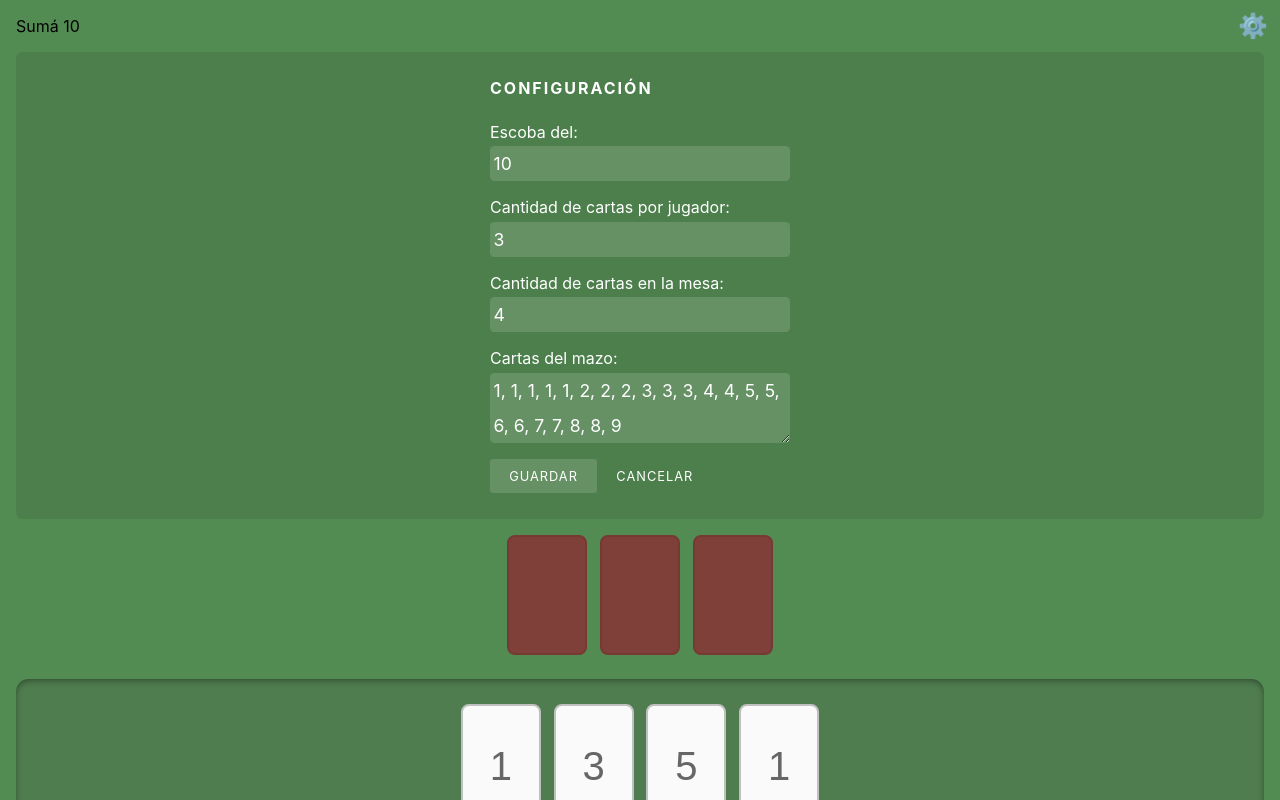
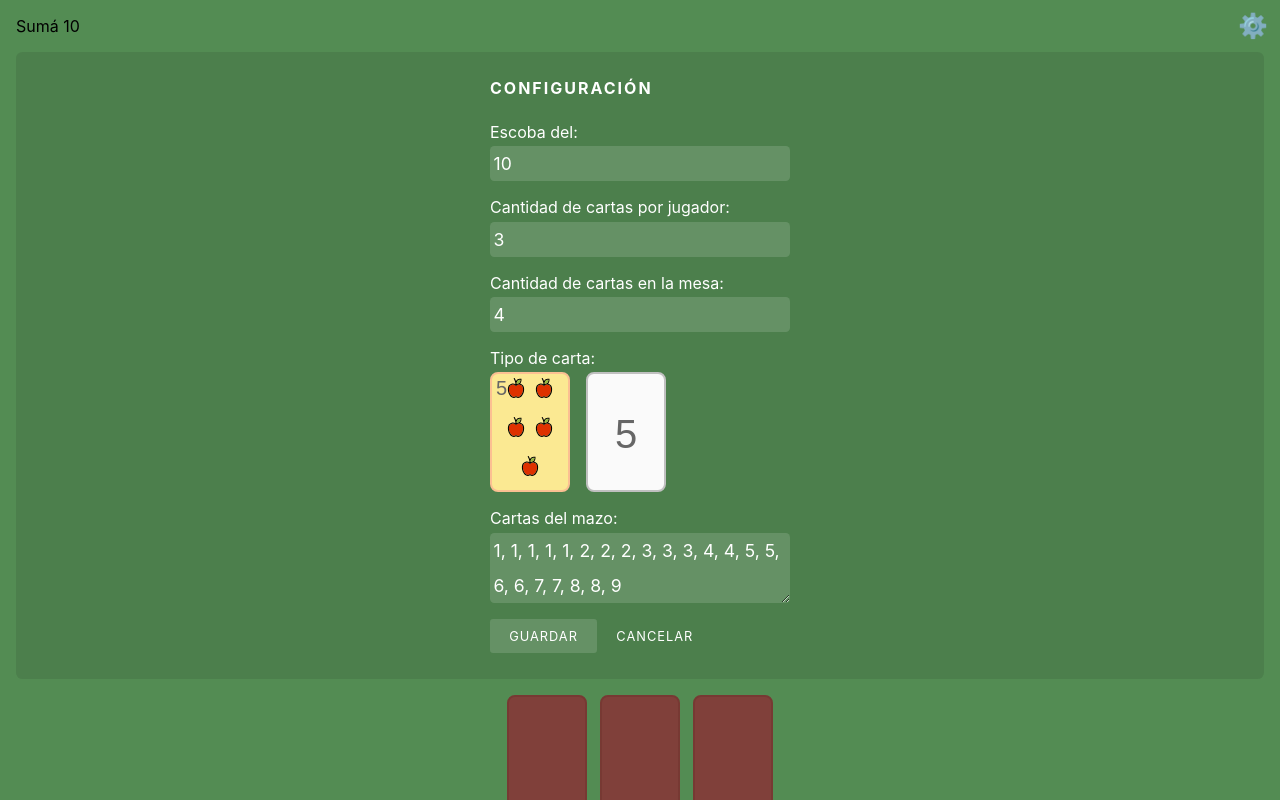
Before and after one commit to pablen/divisores, a React (Create React App) app: page / in a window 1280 px wide. Both pictures are taken after a click on the button "Configuración". Shown: the top 800 px of the page. Built offline with nearby package versions, Linux system fonts and the light colour scheme.

Commit message:
Add support for "image" card type

```diff
--- a/src/App.js
+++ b/src/App.js
@@ -99,6 +99,7 @@ function App() {
               dispatch({ type: 'table card selected', payload: i })
             }
             value={card}
+            type={state.config.cardType}
             key={`tableCard-${i}-${card}`}
           />
         ))}
@@ -126,6 +127,7 @@ function App() {
                 dispatch({ type: 'player card selected', payload: i })
               }
               value={card}
+              type={state.config.cardType}
               key={`playerCard-${i}-${card}`}
             />
           ))}
--- /dev/null
+++ b/src/components/Apple.js
@@ -0,0 +1,42 @@
+import React from 'react'
+
+export default function Apple() {
+  return (
+    <svg
+      xmlnsXlink="http://www.w3.org/1999/xlink"
+      xmlSpace="preserve"
+      viewBox="0 0 297.256 297.256"
+      version="1.1"
+      xmlns="http://www.w3.org/2000/svg"
+    >
+      <path
+        fill="#DE3100"
+        d="M117.767,281.252c10.069,0,20.517-4.158,30.86-14.08c10.342,9.919,20.795,14.08,30.861,14.08
+		c34.211,0,64.034-47.992,70.512-81.032c8.382-42.763,3.867-90.711-40.52-100.645c-5.893-1.319-11.275-1.896-16.178-1.896
+		c-33.541,0-44.676,26.947-44.676,26.947s-11.137-26.944-44.674-26.947c-4.903,0-10.281,0.575-16.178,1.896
+		c-44.388,9.934-48.903,57.882-40.518,100.645C53.734,233.257,83.561,281.252,117.767,281.252z"
+      />
+      <path
+        d="M264.841,132.946c-7.95-26.231-25.885-43.17-51.866-48.984c-1.125-0.252-2.243-0.476-3.359-0.686
+		c0.674-0.605,1.339-1.224,1.987-1.871c22.242-22.242,18.559-60.494,18.391-62.112l-0.67-6.462l-6.462-0.67
+		c-0.315-0.033-3.208-0.319-7.769-0.319c-13.308,0-38.063,2.431-54.343,18.71c-5.191,5.19-8.956,11.256-11.697,17.521
+		c-4.002-12.772-10.07-27.663-19.282-44.001c-2.169-3.847-7.05-5.21-10.897-3.039c-3.85,2.17-5.21,7.049-3.04,10.898
+		c24.289,43.078,24.902,75.246,24.828,80.441c-8.719-5.67-20.785-10.419-36.707-10.419c-0.001,0-0.004,0-0.006,0
+		c-6.288,0-12.904,0.631-19.668,2.144c-25.98,5.815-43.916,22.685-51.866,48.916c-7.354,24.263-4.524,51.616-0.857,70.318
+		c3.896,19.871,14.335,42.154,27.926,59.631c7.75,9.966,16.168,17.932,25.021,23.691c10.813,7.037,22.005,10.601,33.264,10.601
+		c10.8,0,21.136-3.233,30.86-9.627c9.726,6.395,20.061,9.624,30.861,9.624c11.26,0,22.452-3.568,33.266-10.605
+		c8.852-5.76,17.271-13.735,25.02-23.7c13.591-17.476,24.03-39.775,27.927-59.65C269.367,184.594,272.193,157.207,264.841,132.946z
+		 M87.776,99.575c5.896-1.32,11.274-1.896,16.178-1.896c33.537,0.003,44.674,26.947,44.674,26.947s11.135-26.947,44.676-26.947
+		c4.902,0,10.284,0.576,16.178,1.896c44.387,9.934,48.901,57.882,40.52,100.645c-6.478,33.04-36.301,81.032-70.512,81.032
+		c-10.066,0-20.52-4.161-30.861-14.08c-10.344,9.922-20.791,14.08-30.86,14.08c-34.206,0-64.033-47.994-70.509-81.032
+		C38.872,157.457,43.388,109.508,87.776,99.575z M214.3,27.845c-0.093,10.427-1.989,30.224-14.011,42.245
+		c-12.291,12.288-33.057,13.935-42.236,14.02c0.093-10.426,1.988-30.223,14.01-42.244C184.353,29.577,205.119,27.93,214.3,27.845z"
+      />
+      <path
+        fill="#96B941"
+        d="M200.289,70.09c12.021-12.021,13.918-31.818,14.011-42.245c-9.181,0.085-29.947,1.731-42.237,14.021
+		c-12.021,12.021-13.917,31.818-14.01,42.244C167.232,84.025,187.998,82.379,200.289,70.09z"
+      />
+    </svg>
+  )
+}
--- a/src/components/Card.js
+++ b/src/components/Card.js
@@ -1,15 +1,23 @@
 import PropTypes from 'prop-types'
 import React from 'react'
 
-export default function Card({ value, onClick, isDisabled, isSelected }) {
+import Apple from './Apple'
+
+export default function Card({ isDisabled, isSelected, onClick, value, type }) {
+  const actualType = value > 10 ? 'number' : type || 'image'
+
   return (
     <button
-      className={`card ${isSelected ? 'isSelected' : ''}`}
+      className={`card ${isSelected ? 'isSelected' : ''} ${
+        type === 'image' && value > 6 ? 'isDense' : ''
+      } cardType-${actualType}`}
       disabled={isDisabled}
       onClick={onClick}
       type="button"
     >
-      {value}
+      <span className="cardNumber">{value}</span>
+      {actualType === 'image' &&
+        [...new Array(value).keys()].map((v, i) => <Apple key={i} />)}
     </button>
   )
 }
@@ -19,4 +27,5 @@ Card.propTypes = {
   isDisabled: PropTypes.bool,
   onClick: PropTypes.func.isRequired,
   value: PropTypes.number.isRequired,
+  type: PropTypes.oneOf(['number', 'image']),
 }
--- a/src/components/ConfigForm.js
+++ b/src/components/ConfigForm.js
@@ -1,5 +1,7 @@
 import React, { useCallback, useState } from 'react'
 import PropTypes from 'prop-types'
+
+import Card from './Card'
 
 export default function ConfigForm({ onClose, onSubmit, currentConfig }) {
   const [message, setMessage] = useState(null)
@@ -13,7 +15,10 @@ export default function ConfigForm({ onClose, onSubmit, currentConfig }) {
   const [availableCards, setAvailableCards] = useState(
     currentConfig.availableCards.join(', ')
   )
+
   const [targetValue, setTargetValue] = useState(currentConfig.targetValue)
+
+  const [cardType, setCardType] = useState(currentConfig.cardType)
 
   const handleSubmit = useCallback(
     (e) => {
@@ -36,6 +41,7 @@ export default function ConfigForm({ onClose, onSubmit, currentConfig }) {
         tableCardsAmount,
         availableCards: parsedAvailableCards,
         targetValue,
+        cardType,
       })
     },
     [
@@ -44,6 +50,7 @@ export default function ConfigForm({ onClose, onSubmit, currentConfig }) {
       availableCards,
       targetValue,
       onSubmit,
+      cardType,
       onClose,
     ]
   )
@@ -55,7 +62,12 @@ export default function ConfigForm({ onClose, onSubmit, currentConfig }) {
         <div className="fieldContainer">
           <label htmlFor="targetValue">Escoba del:</label>
           <input
-            onChange={(e) => setTargetValue(e.target.valueAsNumber)}
+            onChange={(e) =>
+              setTargetValue(
+                isNaN(e.target.valueAsNumber) ? '' : e.target.valueAsNumber
+              )
+            }
+            required
             value={targetValue}
             type="number"
             min="2"
@@ -68,7 +80,12 @@ export default function ConfigForm({ onClose, onSubmit, currentConfig }) {
             Cantidad de cartas por jugador:
           </label>
           <input
-            onChange={(e) => setPlayerCardsAmount(e.target.valueAsNumber)}
+            onChange={(e) =>
+              setPlayerCardsAmount(
+                isNaN(e.target.valueAsNumber) ? '' : e.target.valueAsNumber
+              )
+            }
+            required
             value={playerCardsAmount}
             type="number"
             min="1"
@@ -81,7 +98,12 @@ export default function ConfigForm({ onClose, onSubmit, currentConfig }) {
             Cantidad de cartas en la mesa:
           </label>
           <input
-            onChange={(e) => setTableCardsAmount(e.target.valueAsNumber)}
+            onChange={(e) =>
+              setTableCardsAmount(
+                isNaN(e.target.valueAsNumber) ? '' : e.target.valueAsNumber
+              )
+            }
+            required
             value={tableCardsAmount}
             type="number"
             min="0"
@@ -90,11 +112,54 @@ export default function ConfigForm({ onClose, onSubmit, currentConfig }) {
         </div>
 
         <div className="fieldContainer">
+          <div className="label">Tipo de carta:</div>
+          <div className="cardTypesContainer">
+            <label htmlFor="cardType-image">
+              <input
+                className="visuallyHidden"
+                onChange={() => setCardType('image')}
+                checked={cardType === 'image'}
+                value="image"
+                name="cardType"
+                type="radio"
+                id="cardType-image"
+              />
+              <Card
+                isSelected={cardType === 'image'}
+                onClick={() => setCardType('image')}
+                value={5}
+                type="image"
+              />
+              <span className="visuallyHidden">Dibujos</span>
+            </label>
+            <label htmlFor="cardType-number">
+              <input
+                className="visuallyHidden"
+                onChange={(e) => setCardType(e.target.value)}
+                checked={cardType === 'number'}
+                value="number"
+                name="cardType"
+                type="radio"
+                id="cardType-number"
+              />
+              <Card
+                isSelected={cardType === 'number'}
+                onClick={() => setCardType('number')}
+                value={5}
+                type="number"
+              />
+              <span className="visuallyHidden">Número</span>
+            </label>
+          </div>
+        </div>
+
+        <div className="fieldContainer">
           <label htmlFor="availableCards">Cartas del mazo:</label>
           <textarea
+            onChange={(e) => setAvailableCards(e.target.value)}
+            required
+            value={availableCards}
             id="availableCards"
-            onChange={(e) => setAvailableCards(e.target.value)}
-            value={availableCards}
           />
         </div>
 
@@ -117,6 +182,7 @@ ConfigForm.propTypes = {
     tableCardsAmount: PropTypes.number.isRequired,
     availableCards: PropTypes.arrayOf(PropTypes.number).isRequired,
     targetValue: PropTypes.number.isRequired,
+    cardType: PropTypes.oneOf(['number', 'image']).isRequired,
   }).isRequired,
   onSubmit: PropTypes.func.isRequired,
   onClose: PropTypes.func.isRequired,
--- a/src/defaults.js
+++ b/src/defaults.js
@@ -2,6 +2,7 @@ export const aiPlayDelay = 1200
 export const targetValue = 10
 export const playerCardsAmount = 3
 export const tableCardsAmount = 4
+export const cardType = 'image'
 export const availableCards = [
   1,
   1,
--- a/src/index.css
+++ b/src/index.css
@@ -28,12 +28,13 @@ body {
 }
 
 .table {
+  display: flex;
+  justify-content: center;
   background: rgba(66, 66, 66, 0.2);
   border-radius: 1vw;
   box-shadow: 0 2px 9px -3px #000000b5 inset;
   padding: 2vw 1vw;
   margin: 3vh 0;
-  text-align: center;
   min-height: calc(4vw + 15vh);
 }
 
@@ -65,6 +66,7 @@ body {
 }
 
 .card {
+  position: relative;
   background: rgb(250, 250, 250);
   font-family: sans-serif;
   color: rgb(102, 102, 102);
@@ -72,11 +74,11 @@ body {
   transition: transform 300ms;
 }
 
-.card:hover {
+.card:not([disabled]):hover {
   background-color: rgb(232, 232, 232);
 }
 
-.card.isSelected {
+.card.isSelected.isSelected {
   background-color: rgb(251, 233, 146);
   border-color: rgb(251, 192, 146);
   transform: translateY(-10px);
@@ -86,6 +88,51 @@ body {
 .card:focus {
   outline: none;
   border-color: rgb(78, 76, 93);
+}
+
+.cardType-image {
+  display: flex;
+  flex-wrap: wrap;
+  justify-content: center;
+  padding: 0 0.5vh;
+}
+
+.cardType-image .cardNumber {
+  font-size: 2.5vh;
+  position: absolute;
+  top: 0.5vh;
+  left: 0.5vh;
+  display: block;
+  line-height: 2.5vh;
+}
+
+.cardType-image svg {
+  height: 2.5vmin;
+  width: 2.5vmin;
+  margin: 0.5vmin;
+}
+
+.cardType-image.isDense svg {
+  height: 2.2vmin;
+  width: 2.2vmin;
+  margin: 0.9vmin 0.2vmin -0.4vmin;
+}
+
+.fieldContainer .card {
+  margin: 0;
+}
+
+.fieldContainer .card.isSelected {
+  transform: none;
+}
+
+.cardTypesContainer {
+  margin-top: 0.25em;
+  display: flex;
+}
+
+.cardTypesContainer label + label {
+  margin-left: 1em;
 }
 
 .controls {
@@ -188,7 +235,8 @@ form h2 {
   margin-top: 1em;
 }
 
-label {
+label,
+.label {
   font-weight: normal;
   display: block;
   color: white;
```
